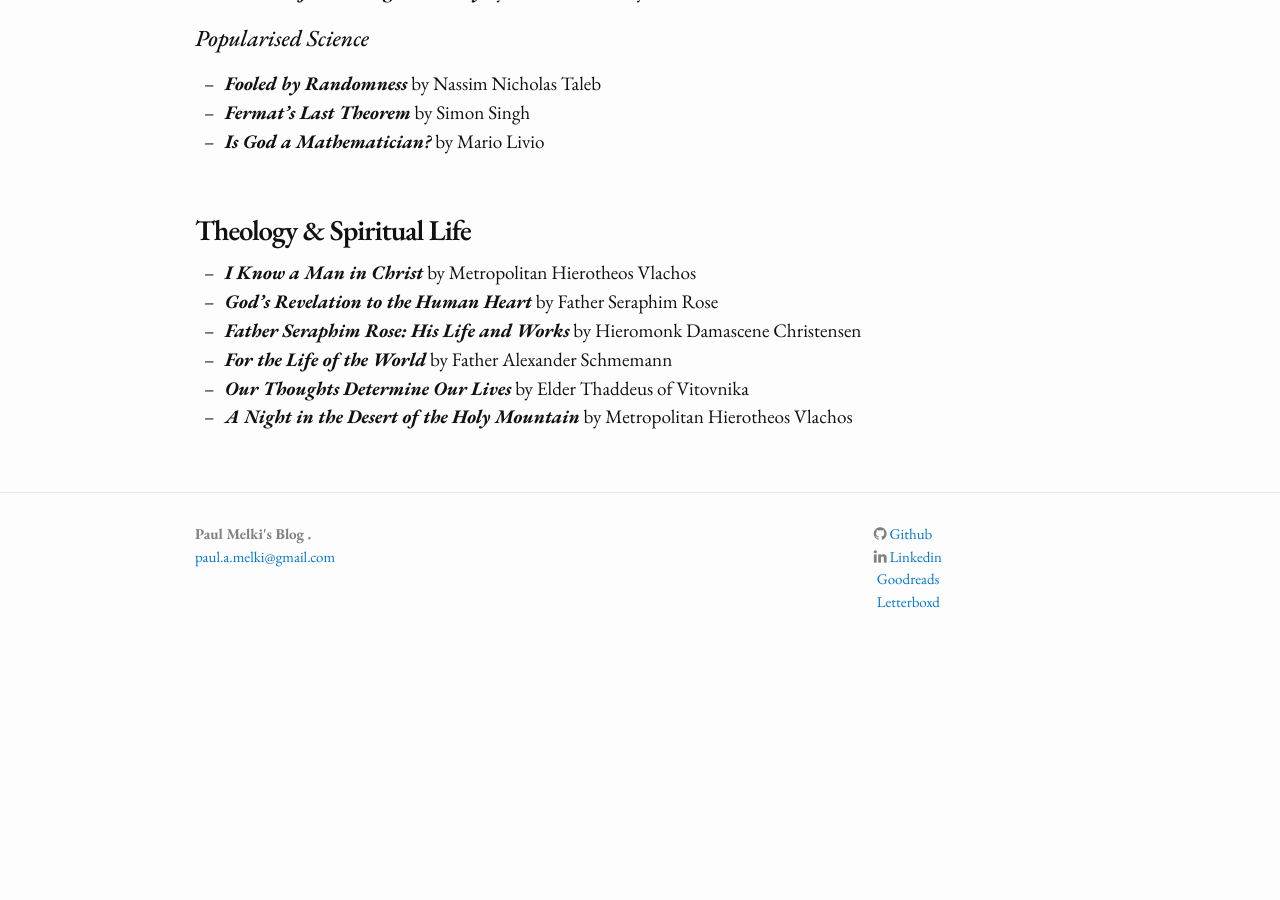
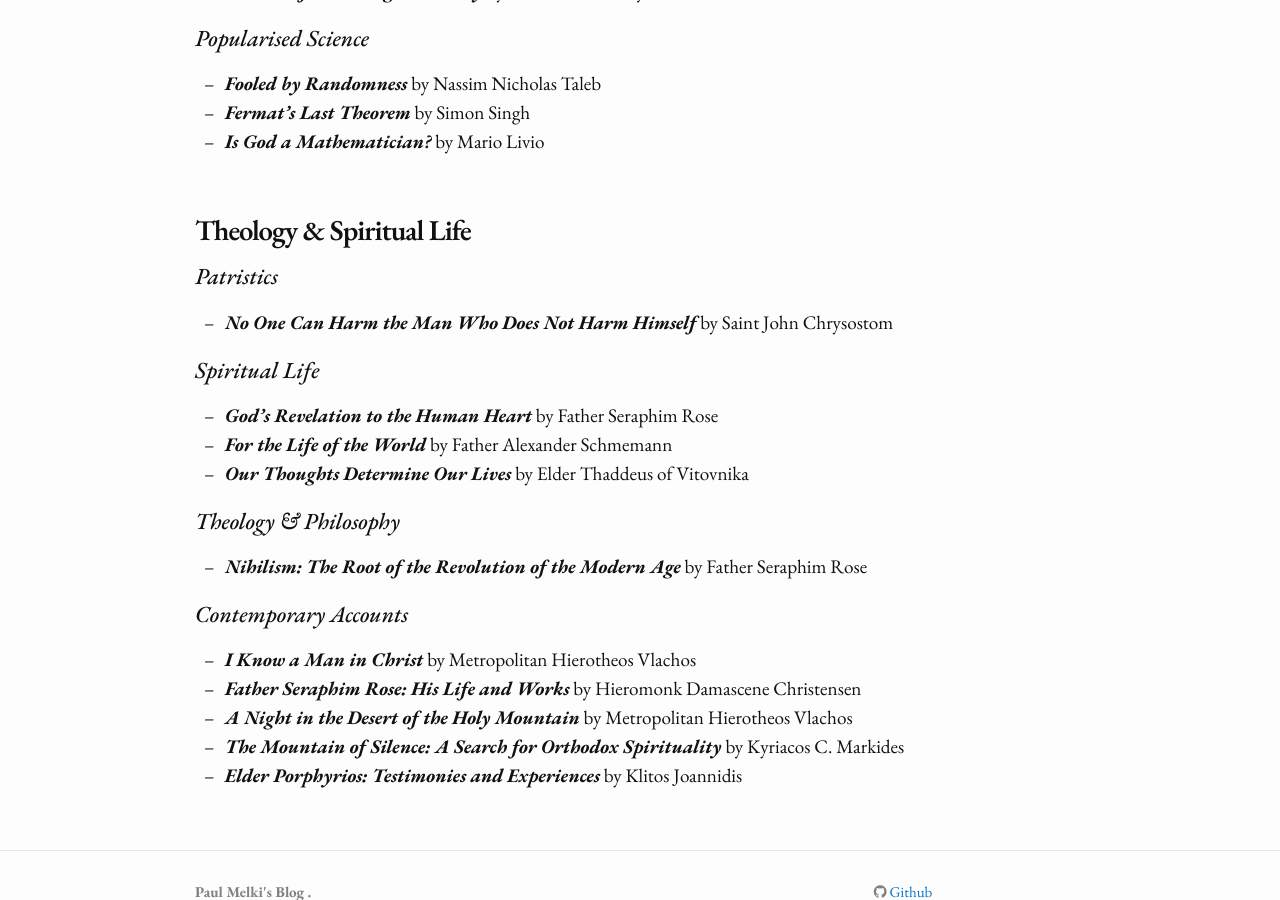
Before and after one commit to paulmelki/paulmelki.github.io, a Jekyll site: the page built from reads.md, in a window 1280 px wide and 900 px high, scrolled down 2614 px. Built offline with Jekyll 4.4.1, drawn with Linux system fonts in a browser that asks for light colours; nearby versions of some CDN libraries; some web fonts are replaced; before the commit the page ends 3287 px from its top, so only the background shows below that.

Commit message:
Fixing links, adding books

```diff
--- a/_data/menu.yml
+++ b/_data/menu.yml
@@ -5,7 +5,7 @@
   href: "/resume/"
 
 - title: "Suggested Reads"
-  href: "/suggestedreads"
+  href: "/suggestedreads/"
 
 - title: "Technicals"
   href: "/techblog/"
--- a/reads.md
+++ b/reads.md
@@ -100,9 +100,20 @@ If you read any of these books and wish to discuss them, feel free to contact me
 
 # Theology & Spiritual Life
 
-- ***I Know a Man in Christ*** by Metropolitan Hierotheos Vlachos
+## *Patristics*
+- ***No One Can Harm the Man Who Does Not Harm Himself*** by Saint John Chrysostom
+
+## *Spiritual Life*
 - ***God's Revelation to the Human Heart*** by Father Seraphim Rose
-- ***Father Seraphim Rose: His Life and Works*** by Hieromonk Damascene Christensen
 - ***For the Life of the World*** by Father Alexander Schmemann
 - ***Our Thoughts Determine Our Lives*** by Elder Thaddeus of Vitovnika
+
+## *Theology & Philosophy*
+- ***Nihilism: The Root of the Revolution of the Modern Age*** by Father Seraphim Rose
+
+## *Contemporary Accounts*
+- ***I Know a Man in Christ*** by Metropolitan Hierotheos Vlachos
+- ***Father Seraphim Rose: His Life and Works*** by Hieromonk Damascene Christensen
 - ***A Night in the Desert of the Holy Mountain*** by Metropolitan Hierotheos Vlachos
+- ***The Mountain of Silence: A Search for Orthodox Spirituality*** by Kyriacos C. Markides
+- ***Elder Porphyrios: Testimonies and Experiences*** by Klitos Joannidis
```
